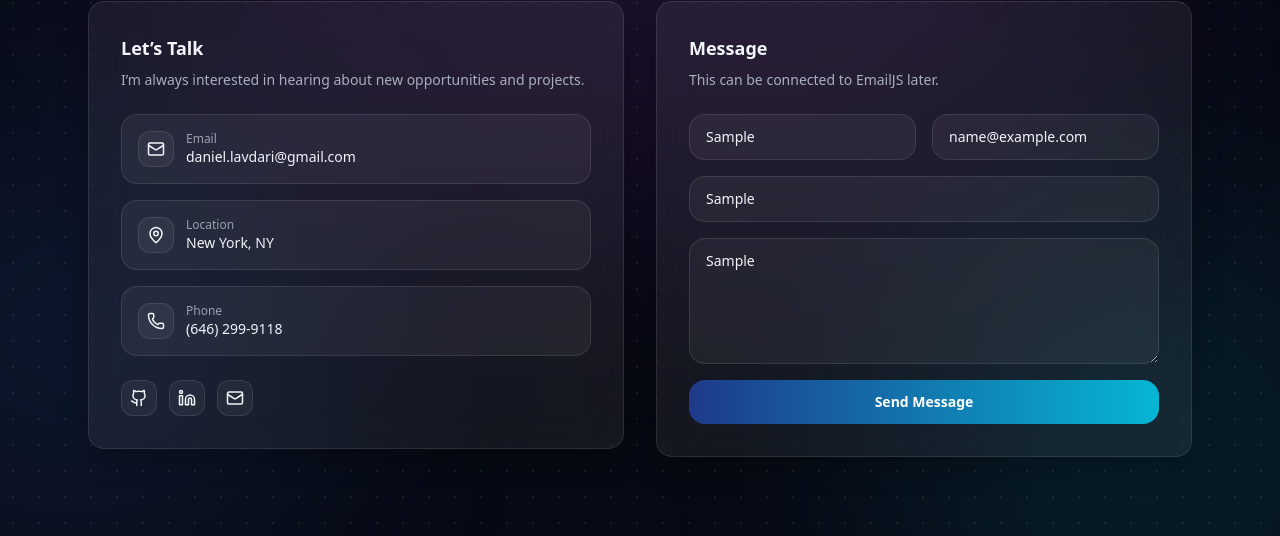
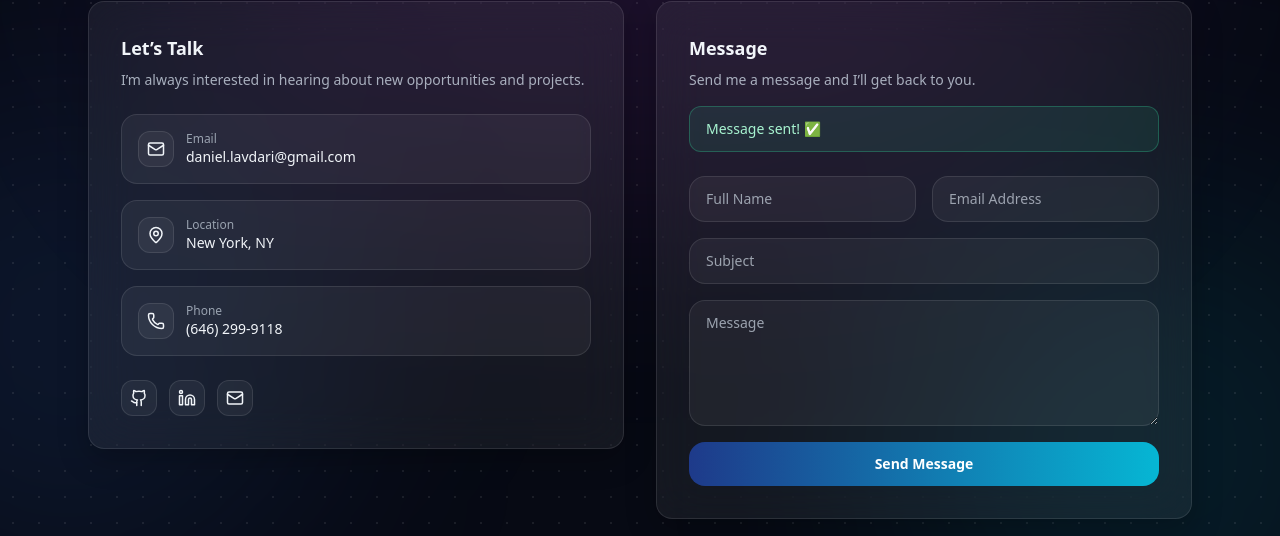
Before and after one commit to daniii0/daniel-portfolio, a React (Vite) app: page / in a window 1280 px wide. Both pictures are taken after typing "Sample", "name@example.com", "Sample", "Sample" into the empty fields and a click on the button "Send Message". Shown: the part 3721-4257 px from the top of the page. Built offline with nearby package versions, Linux system fonts and the light colour scheme; no server answers.

Commit message:
Update site

```diff
--- a/package.json
+++ b/package.json
@@ -8,9 +8,9 @@
     "preview": "vite preview",
     "predeploy": "npm run build",
     "deploy": "gh-pages -d dist"
-  }
-,
+  },
   "dependencies": {
+    "@emailjs/browser": "^4.4.1",
     "lucide-react": "^0.562.0",
     "react": "^19.2.0",
     "react-dom": "^19.2.0"
--- a/src/App.jsx
+++ b/src/App.jsx
@@ -1,3 +1,4 @@
+import emailjs from "@emailjs/browser";
 import malwaretoolkitImg from "./assets/malwaretoolkitImg.png";
 import passwordManagerImg from "./assets/passwordManagerImg.webp";
 import reactLogo from "./assets/react.png";
@@ -186,6 +187,52 @@ export default function App() {
   );
 
   const [mobileOpen, setMobileOpen] = useState(false);
+
+const [form, setForm] = useState({
+  name: "",
+  email: "",
+  subject: "",
+  message: "",
+});
+const [status, setStatus] = useState({ type: "", msg: "" });
+const [loading, setLoading] = useState(false);
+
+function onChange(e) {
+  setForm((prev) => ({ ...prev, [e.target.name]: e.target.value }));
+}
+
+async function onSubmit(e) {
+  e.preventDefault();
+  setStatus({ type: "", msg: "" });
+
+  if (!form.name || !form.email || !form.subject || !form.message) {
+    setStatus({ type: "error", msg: "Please fill out all fields." });
+    return;
+  }
+
+  setLoading(true);
+  try {
+    await emailjs.send(
+      import.meta.env.VITE_EMAILJS_SERVICE_ID,
+      import.meta.env.VITE_EMAILJS_TEMPLATE_ID,
+      {
+        from_name: form.name,
+        from_email: form.email,
+        subject: form.subject,
+        message: form.message,
+      },
+      import.meta.env.VITE_EMAILJS_PUBLIC_KEY
+    );
+
+    setStatus({ type: "success", msg: "Message sent! ✅" });
+    setForm({ name: "", email: "", subject: "", message: "" });
+  } catch (err) {
+    console.error(err);
+    setStatus({ type: "error", msg: "Failed to send. Try again later." });
+  } finally {
+    setLoading(false);
+  }
+}
 
   // Optional: close mobile nav when scrolling / clicking a link
   function goTo(id) {
@@ -655,33 +702,68 @@ export default function App() {
 
             <GlassCard className="p-6 sm:p-8">
   <p className="text-lg font-bold">Message</p>
-              <p className="mt-2 text-sm text-slate-300/80">This can be connected to EmailJS later.</p>
+  <p className="mt-2 text-sm text-slate-300/80">
+    Send me a message and I’ll get back to you.
+  </p>
 
-              <div className="mt-6 grid gap-4">
+  {/* Status message */}
+  {status.msg && (
+    <div
+      className={`mt-4 rounded-xl border px-4 py-3 text-sm ${
+        status.type === "success"
+          ? "border-emerald-400/30 bg-emerald-400/10 text-emerald-200"
+          : "border-red-400/30 bg-red-400/10 text-red-200"
+      }`}
+    >
+      {status.msg}
+    </div>
+  )}
+
+  <form onSubmit={onSubmit} className="mt-6 grid gap-4">
     <div className="grid gap-4 sm:grid-cols-2">
       <input
+        name="name"
+        value={form.name}
+        onChange={onChange}
         placeholder="Full Name"
         className="w-full rounded-2xl border border-white/10 bg-white/5 px-4 py-3 text-sm outline-none focus:border-fuchsia-300/50"
       />
       <input
+        name="email"
+        value={form.email}
+        onChange={onChange}
         placeholder="Email Address"
         className="w-full rounded-2xl border border-white/10 bg-white/5 px-4 py-3 text-sm outline-none focus:border-fuchsia-300/50"
       />
     </div>
+
     <input
+      name="subject"
+      value={form.subject}
+      onChange={onChange}
       placeholder="Subject"
       className="w-full rounded-2xl border border-white/10 bg-white/5 px-4 py-3 text-sm outline-none focus:border-fuchsia-300/50"
     />
+
     <textarea
+      name="message"
+      value={form.message}
+      onChange={onChange}
       placeholder="Message"
       rows={5}
       className="w-full rounded-2xl border border-white/10 bg-white/5 px-4 py-3 text-sm outline-none focus:border-fuchsia-300/50"
     />
-                <button className="w-full rounded-2xl bg-gradient-to-r from-blue-900 via-blue-450 to-cyan-500 py-3 text-sm font-semibold text-white hover:opacity-95">
-                  Send Message
+
+    <button
+      type="submit"
+      disabled={loading}
+      className="w-full rounded-2xl bg-gradient-to-r from-blue-900 via-blue-450 to-cyan-500 py-3 text-sm font-semibold text-white hover:opacity-95 disabled:opacity-60 disabled:cursor-not-allowed"
+    >
+      {loading ? "Sending..." : "Send Message"}
     </button>
-              </div>
+  </form>
 </GlassCard>
+
           </div>
         </Container>
       </section>
```
Also changed, not shown: 2 other files (tests, documents, lock files or other folders). Lines whose indentation alone changed are shown as unchanged.
